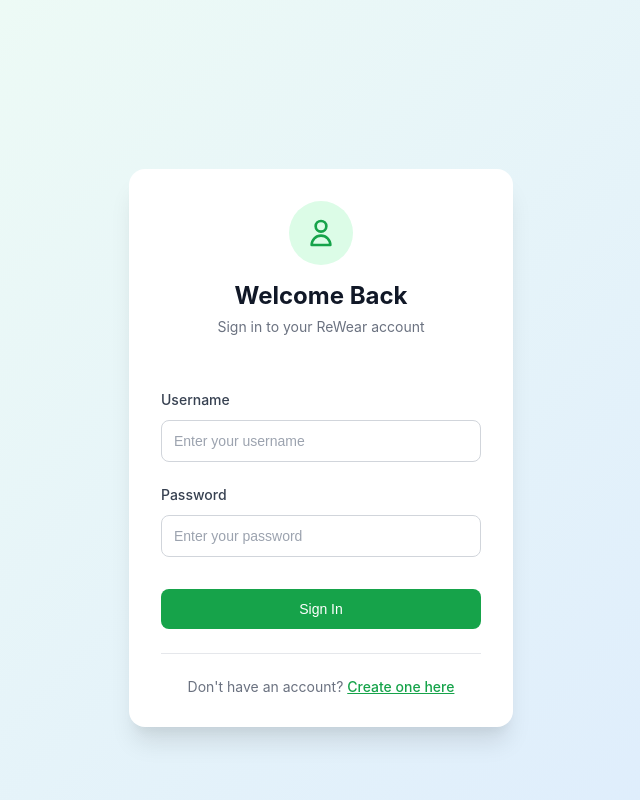
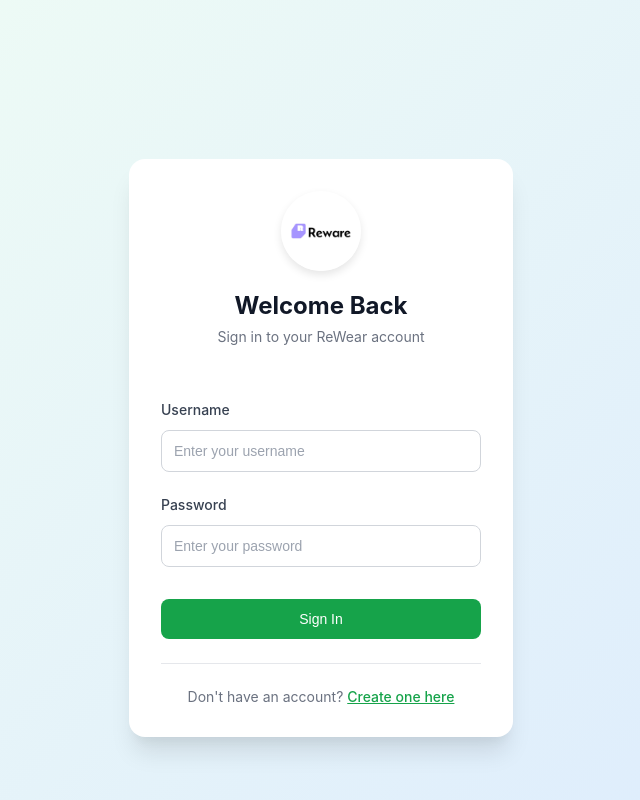
Before and after one commit to BitForge101/Reware, a React (Create React App) app in the folder client-reware/: page /login in a window 1280 px wide. Shown: the top 800 px of the page, without its empty margins (319-959 px from the left). Built offline with nearby package versions, Linux system fonts and the light colour scheme.

Commit message:
login page ready

```diff
--- a/client-reware/src/pages/login.css
+++ b/client-reware/src/pages/login.css
@@ -30,6 +30,15 @@
   text-align: center;
   margin-bottom: 1rem;
 }
+.logo-image {
+  width: 5rem;
+  height: 5rem;
+  object-fit: cover;
+  border-radius: 50%;
+  box-shadow: 0 4px 8px rgba(0, 0, 0, 0.1);
+  margin-bottom: 1rem;
+}
+
 
 .logo-icon {
   width: 4rem;
--- a/client-reware/src/pages/login.js
+++ b/client-reware/src/pages/login.js
@@ -1,8 +1,7 @@
-// client/src/pages/Login.jsx
-
 import React, { useState } from 'react';
 import { useNavigate, Link } from 'react-router-dom';
 import './login.css';
+import logo from '../images/logo.jpg'
 
 const Login = () => {
   const navigate = useNavigate();
@@ -21,11 +20,9 @@
   const handleLogin = (e) => {
     e.preventDefault();
 
-    // Dummy login check
     if (form.username === 'admin' && form.password === 'admin123') {
-      // Save dummy token or flag
       localStorage.setItem('isLoggedIn', true);
-      navigate('/dashboard'); // redirect after login
+      navigate('/dashboard');
     } else {
       setError('Invalid username or password');
     }
@@ -34,26 +31,18 @@
   return (
     <div className="login-container">
       <div className="login-card">
-        <form
-          onSubmit={handleLogin}
-          className="login-form"
-        >
+        <form onSubmit={handleLogin} className="login-form">
+
           {/* Logo and Header */}
           <div className="logo-container">
-            <div className="logo-icon">
-              <svg className="user-icon" fill="none" viewBox="0 0 24 24" stroke="currentColor">
-                <path strokeLinecap="round" strokeLinejoin="round" strokeWidth={2} d="M16 7a4 4 0 11-8 0 4 4 0 018 0zM12 14a7 7 0 00-7 7h14a7 7 0 00-7-7z" />
-              </svg>
-            </div>
+            <img src={logo} alt="ReWear Logo" className="logo-image" />
             <h2 className="title">Welcome Back</h2>
             <p className="subtitle">Sign in to your ReWear account</p>
           </div>
 
           {/* Username */}
           <div className="form-group">
-          <label className="form-label">
-            Username
-          </label>
+            <label className="form-label">Username</label>
             <input
               type="text"
               name="username"
@@ -67,9 +56,7 @@
 
           {/* Password */}
           <div className="form-group">
-          <label className="form-label">
-            Password
-          </label>
+            <label className="form-label">Password</label>
             <input
               type="password"
               name="password"
@@ -81,14 +68,11 @@
             />
           </div>
 
-        {/* Error message */}
+          {/* Error Message */}
           {error && <p className="error-text">{error}</p>}
 
           {/* Login Button */}
-        <button
-          type="submit"
-          className="submit-button"
-        >
+          <button type="submit" className="submit-button">
             Sign In
           </button>
 
@@ -101,6 +85,7 @@
               </Link>
             </p>
           </div>
+
         </form>
       </div>
     </div>
```
Also changed, not shown: client-reware/src/images/logo.jpg (added). Lines whose indentation alone changed are shown as unchanged.
